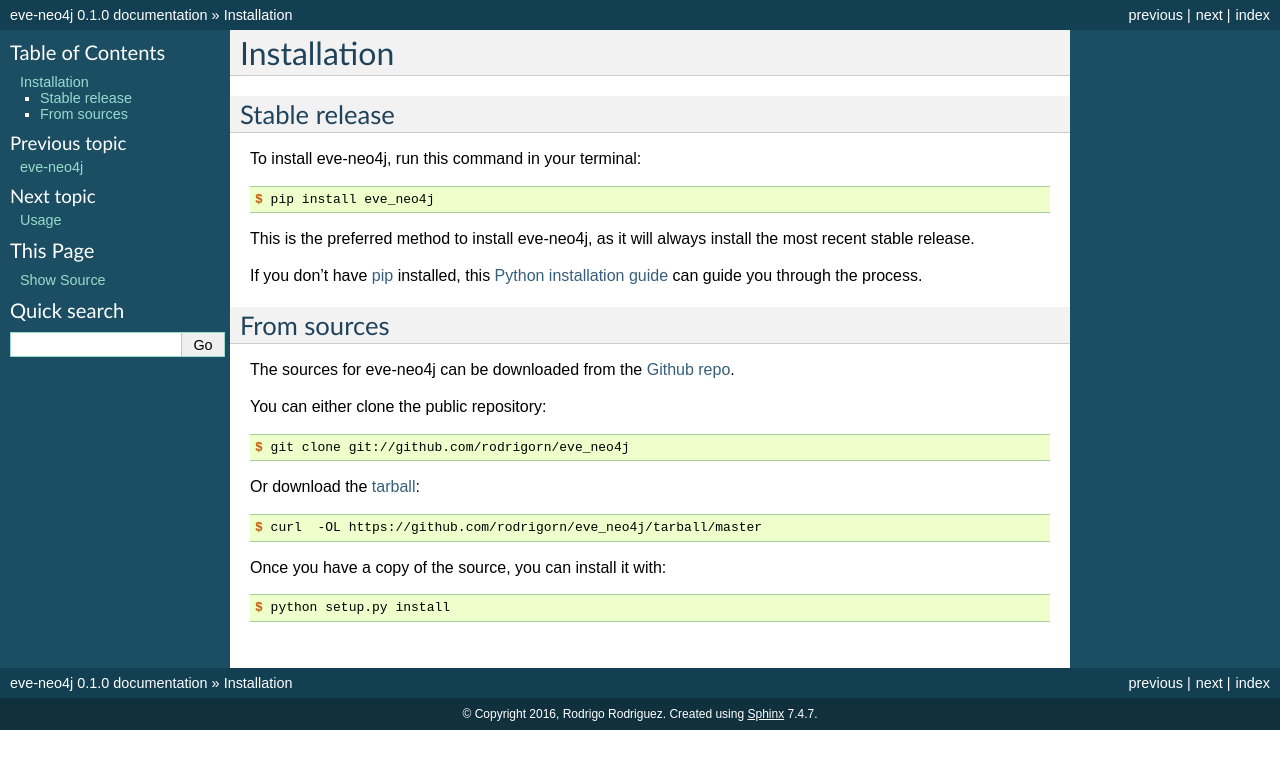
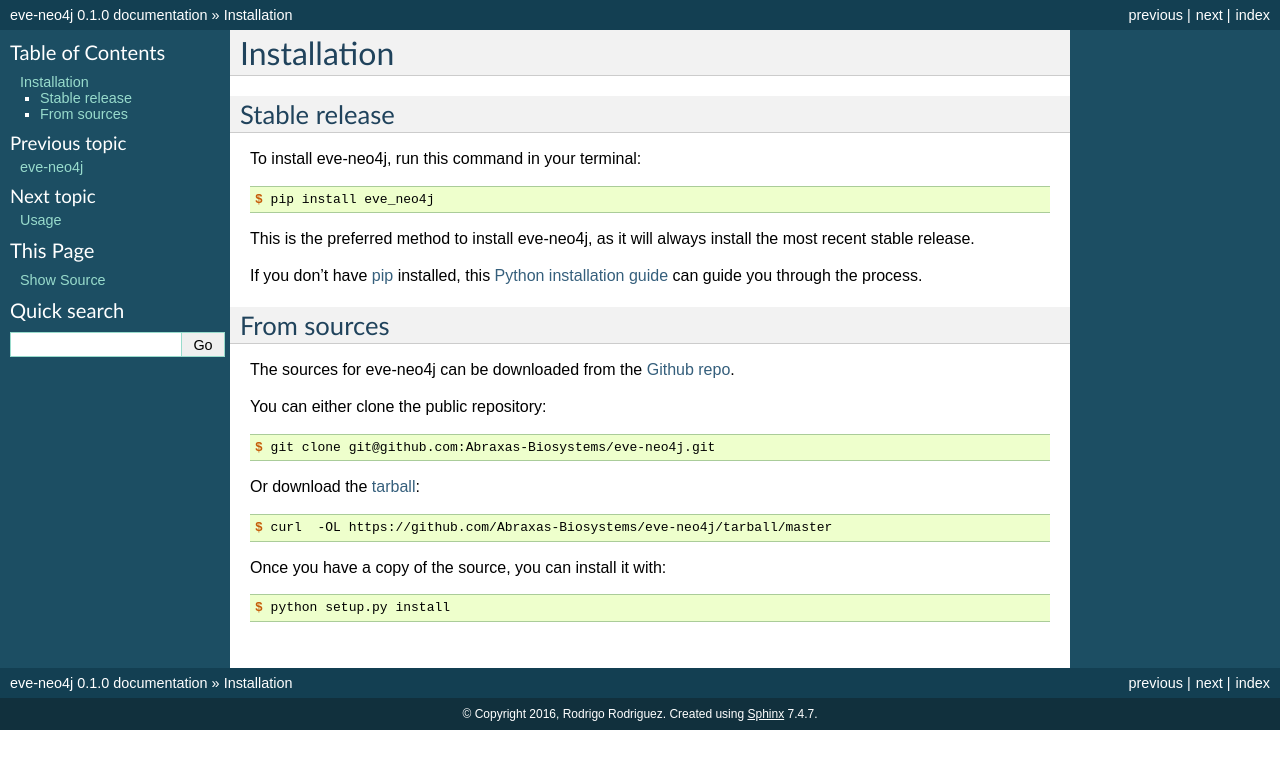
Before and after one commit to Grupo-Abraxas/eve-neo4j, a Sphinx documentation site: the page built from docs/installation.rst, in a window 1280 px wide. Shown: the top 769 px of the page. Built offline with Sphinx 7.4.7, drawn with Linux system fonts in a browser that asks for light colours.

Commit message:
Repo urls updated on docs.

```diff
--- a/docs/installation.rst
+++ b/docs/installation.rst
@@ -32,13 +32,13 @@
 
 .. code-block:: console
 
-    $ git clone git://github.com/rodrigorn/eve_neo4j
+    $ git clone git@github.com:Abraxas-Biosystems/eve-neo4j.git
 
 Or download the `tarball`_:
 
 .. code-block:: console
 
-    $ curl  -OL https://github.com/rodrigorn/eve_neo4j/tarball/master
+    $ curl  -OL https://github.com/Abraxas-Biosystems/eve-neo4j/tarball/master
 
 Once you have a copy of the source, you can install it with:
 
@@ -47,5 +47,5 @@
     $ python setup.py install
 
 
-.. _Github repo: https://github.com/rodrigorn/eve_neo4j
-.. _tarball: https://github.com/rodrigorn/eve_neo4j/tarball/master
+.. _Github repo: https://github.com/Abraxas-Biosystems/eve-neo4j
+.. _tarball: https://github.com/Abraxas-Biosystems/eve-neo4j/tarball/master
```
